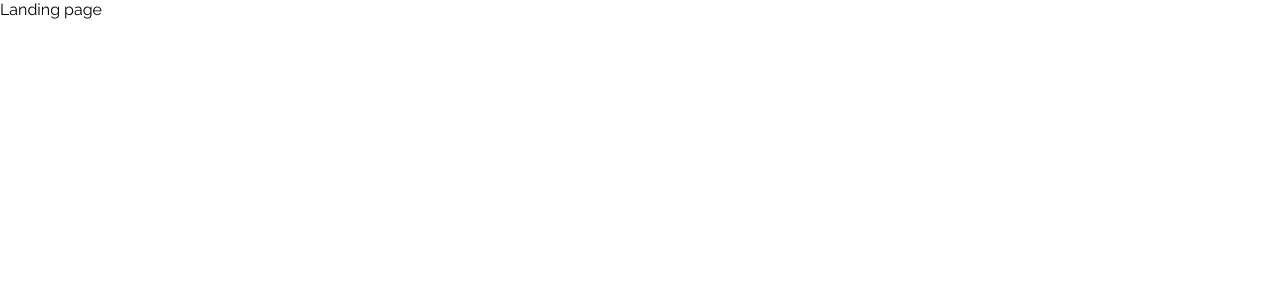
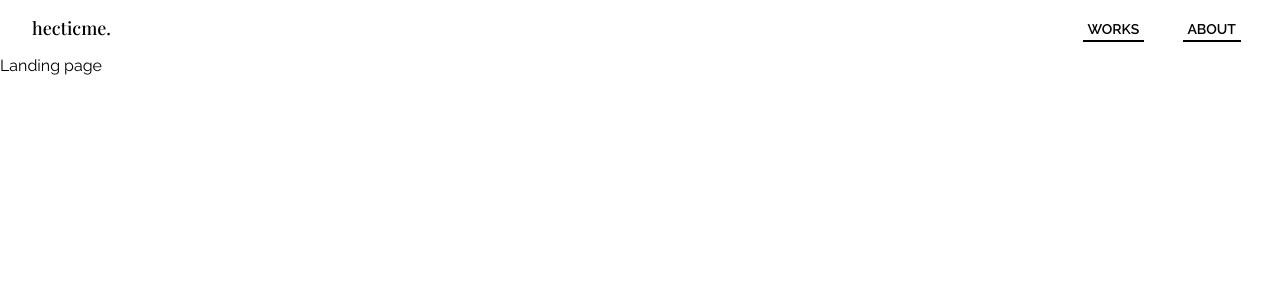
Before and after one commit to hecticme/me, a Nuxt app: page / in a window 1280 px wide. Shown: the top 300 px of the page. Built offline with nearby package versions, Linux system fonts and the light colour scheme.

Commit message:
Add boilerplate style for AppHeader

```diff
--- a/app.vue
+++ b/app.vue
@@ -6,7 +6,7 @@ useHead({
 </script>
 
 <template>
-  <NuxtLayout>
-    <NuxtPage />
-  </NuxtLayout>
+  <AppHeader />
+
+  <NuxtPage />
 </template>
--- /dev/null
+++ b/components/AppHeader.vue
@@ -0,0 +1,90 @@
+<script setup lang="ts">
+const navLinks = ref(['works', 'about']);
+
+const router = useRouter();
+const currentRouteName = computed(() => router.currentRoute.value.name);
+</script>
+
+<template>
+  <header class="header">
+    <div class="header__title">hecticme.</div>
+
+    <nav class="header__nav-container">
+      <ul class="nav-container__nav-links">
+        <li v-for="link in navLinks">
+          <NuxtLink
+            class="nav-links__link"
+            :class="{ active: currentRouteName === link }"
+            :to="`/${link}`"
+          >
+            {{ link }}
+          </NuxtLink>
+        </li>
+      </ul>
+    </nav>
+  </header>
+</template>
+
+<style lang="scss" scoped>
+.header {
+  display: flex;
+  justify-content: space-between;
+  align-items: center;
+  padding-inline: 2rem;
+  padding-block: 1rem;
+
+  &__title {
+    font-family: var(--header-font);
+    font-size: var(--font-18);
+    font-weight: 500;
+  }
+}
+
+.nav-container__nav-links {
+  display: flex;
+  align-items: center;
+  gap: 1.5rem;
+  list-style-type: none;
+  font-weight: 600;
+}
+
+.nav-links__link {
+  position: relative;
+  color: black;
+  font-size: var(--font-14);
+  text-decoration: none;
+  text-transform: uppercase;
+  padding-inline: 0.75rem;
+  padding-block: 0.5rem;
+  transition-property: color, background-color;
+  transition-duration: 150ms;
+  transition-timing-function: var(--cubic-bezier);
+
+  &::after {
+    content: '';
+    position: absolute;
+    top: 85%;
+    inset-inline: 10%;
+    height: 2px;
+    background-color: black;
+    transition-property: inset-inline;
+    transition-duration: 150ms;
+    transition-timing-function: var(--cubic-bezier);
+  }
+
+  &:is(:hover, :focus) {
+    &::after {
+      inset-inline: 25%;
+    }
+  }
+
+  &.active {
+    background-color: black;
+    color: white;
+
+    &::after {
+      background-color: white;
+    }
+  }
+}
+</style>
--- a/components/AppHeader/index.vue
+++ /dev/null
@@ -1,3 +0,0 @@
-<template>
-
-</template>
```
